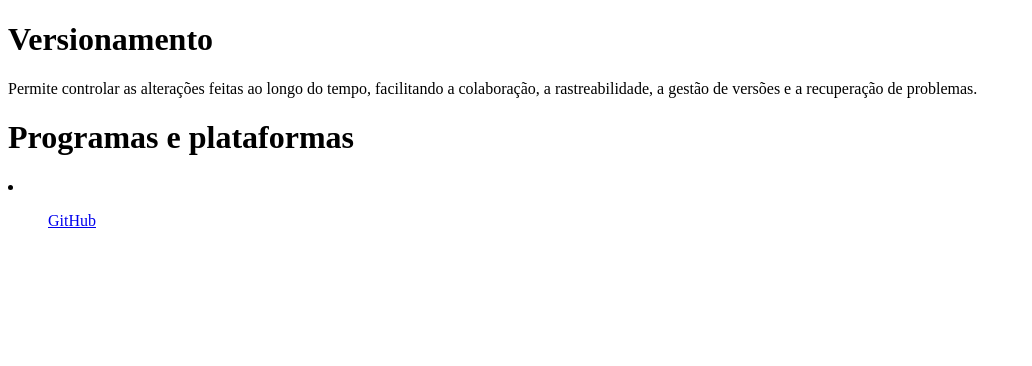
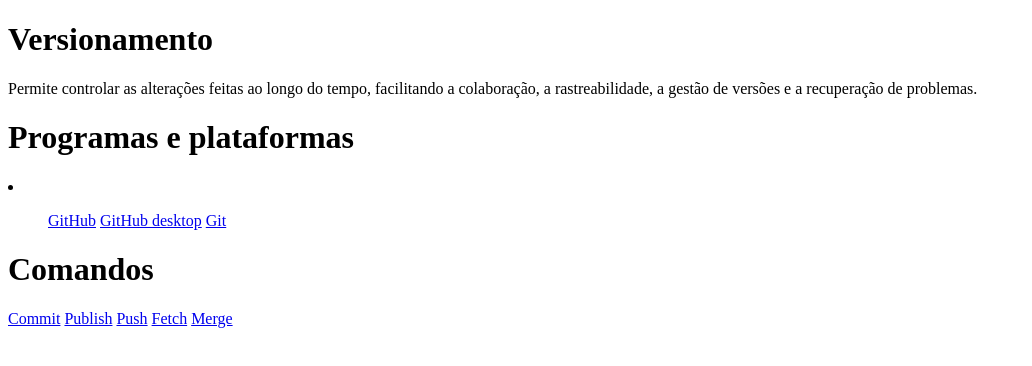
Before and after one commit to MariaEduarda14653/Versionamento, a plain HTML site: page index.html in a window 1280 px wide. Shown: the whole page, without its empty margins (0-1032 px from the left). Drawn offline with Linux system fonts and the light colour scheme.

```diff
--- a/index.html
+++ b/index.html
@@ -12,10 +12,17 @@
     <li>
         <ol>
             <a href="https://github.com/">GitHub</a>
-            <a href="https://github.com/desktop"></a>
-            <a href=""></a>
+            <a href="https://github.com/desktop">GitHub desktop</a>
+            <a href="https://git-scm.com/downloads">Git</a>
         </ol>
     </li>
+    <h1>Comandos</h1>
+    <a href="commit.html">Commit</a>
+    <a href="publish.html">Publish</a>
+    <a href="push.html">Push</a>
+    <a href="fetch.html">Fetch</a>
+    <a href="merge.html">Merge</a>
+
 
 
 </body>
```
Also changed, not shown: commit.html (added, +12 -0 lines), publish.html (added, +11 -0 lines), fetch.html (added), merge.html (added), push.html (added).
